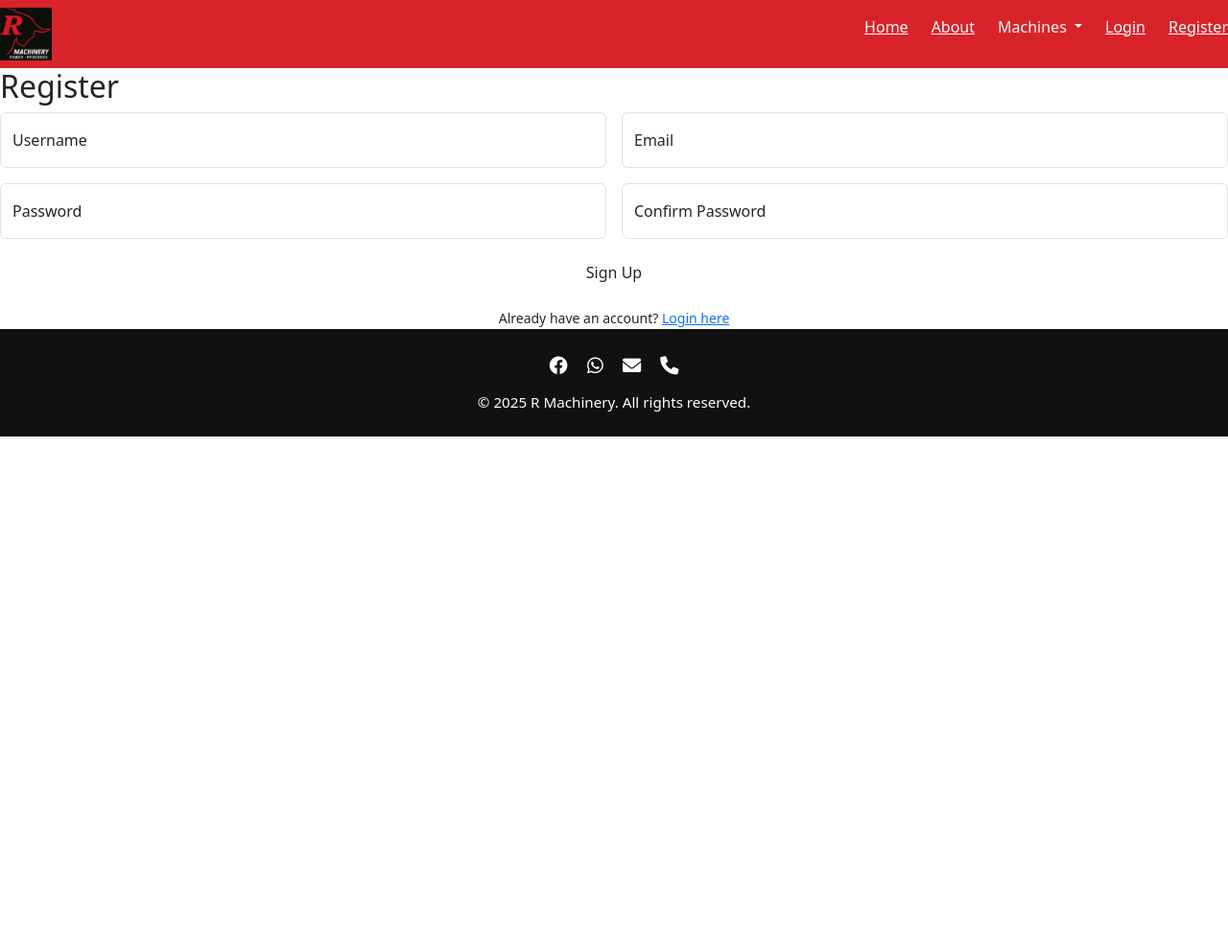
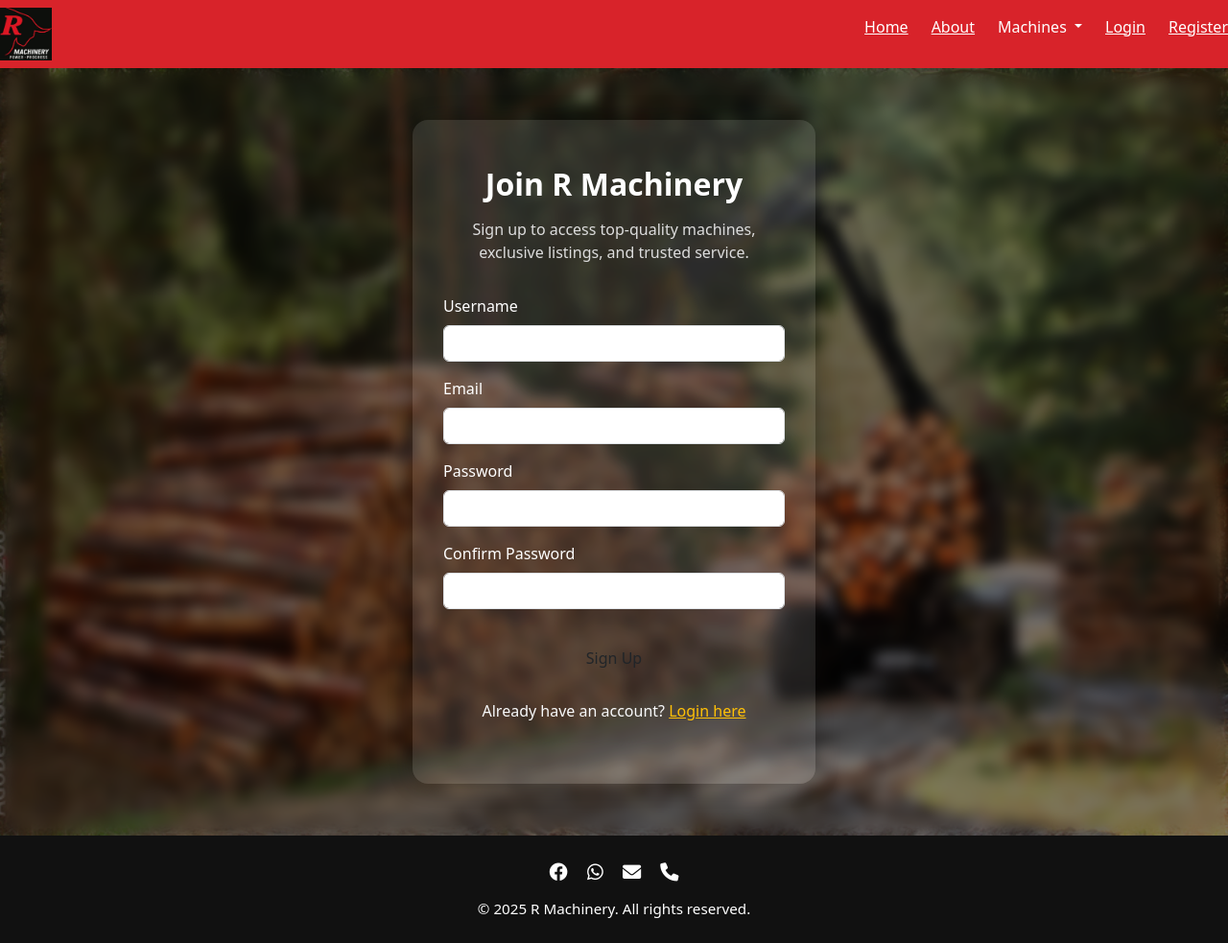
Before and after one commit to wosohd/R-Machinery, a Flask app: page /register in a window 1280 px wide. Shown: the whole page at 96% size. Before the commit the page ends 455 px from the top, so only its background shows below. Run offline with Flask 3, Linux system fonts and the light colour scheme; some libraries are stand-ins or nearby versions.

Commit message:
Authentication for login and register

```diff
--- a/app/static/css/main.css
+++ b/app/static/css/main.css
@@ -437,3 +437,50 @@ a:hover {
 .error-page p {
   font-size: 1.25rem;
 }
+.auth-page {
+  position: relative;
+  background: url('/static/images/auth-bg.jpg') center center / cover no-repeat fixed;
+  min-height: 100vh;
+  display: flex;
+  align-items: center;
+  justify-content: center;
+}
+
+.auth-overlay {
+  position: absolute;
+  top: 0;
+  left: 0;
+  width: 100%;
+  height: 100%;
+  backdrop-filter: blur(7px);
+  background-color: rgba(0, 0, 0, 0.5);
+  z-index: 0;
+}
+
+.auth-form-container {
+  position: relative;
+  z-index: 1;
+  background-color: rgba(255, 255, 255, 0.1);
+  padding: 3rem 2rem;
+  border-radius: 1rem;
+  max-width: 420px;
+  width: 90%;
+  backdrop-filter: blur(3px);
+  box-shadow: 0 0 25px rgba(0, 0, 0, 0.3);
+  color: white;
+}
+
+.auth-heading {
+  font-size: 2rem;
+  font-weight: bold;
+  margin-bottom: 1rem;
+  color: #fff;
+  text-align: center;
+}
+
+.auth-subtext {
+  font-size: 1rem;
+  color: #ddd;
+  margin-bottom: 2rem;
+  text-align: center;
+}
--- a/app/templates/register.html
+++ b/app/templates/register.html
@@ -1,48 +1,41 @@
 {% extends "base.html" %}
+{% block head %}
+<link rel="stylesheet" href="{{ url_for('static', filename='css/auth.css') }}">
+{% endblock %}
+{% block title %}Register - R Machinery{% endblock %}
 
 {% block content %}
-<section class="form-page">
-  <div class="form-container">
-    <h2 class="form-title">Register</h2>
-    <form method="POST" class="row g-3">
+<div class="auth-page">
+  <div class="auth-overlay"></div>
+  <div class="auth-form-container fade-in">
+    <h1 class="auth-heading">Join R Machinery</h1>
+    <p class="auth-subtext">Sign up to access top-quality machines, exclusive listings, and trusted service.</p>
+
+    <form method="POST" class="auth-form">
       {{ form.hidden_tag() }}
-
-      <div class="col-md-6">
-        <div class="form-floating">
-          {{ form.username(class="form-control", placeholder="Username") }}
-          {{ form.username.label(class="form-label") }}
-        </div>
+      <div class="mb-3">
+        {{ form.username.label(class="form-label") }}
+        {{ form.username(class="form-control") }}
       </div>
-
-      <div class="col-md-6">
-        <div class="form-floating">
-          {{ form.email(class="form-control", placeholder="Email") }}
-          {{ form.email.label(class="form-label") }}
-        </div>
+      <div class="mb-3">
+        {{ form.email.label(class="form-label") }}
+        {{ form.email(class="form-control") }}
       </div>
-
-      <div class="col-md-6">
-        <div class="form-floating">
-          {{ form.password(class="form-control", placeholder="Password") }}
-          {{ form.password.label(class="form-label") }}
-        </div>
+      <div class="mb-3">
+        {{ form.password.label(class="form-label") }}
+        {{ form.password(class="form-control") }}
       </div>
-
-      <div class="col-md-6">
-        <div class="form-floating">
-          {{ form.confirm_password(class="form-control", placeholder="Confirm Password") }}
-          {{ form.confirm_password.label(class="form-label") }}
-        </div>
+      <div class="mb-3">
+        {{ form.confirm_password.label(class="form-label") }}
+        {{ form.confirm_password(class="form-control") }}
       </div>
-
-      <div class="col-12">
-        {{ form.submit(class="btn btn-rm w-100") }}
-      </div>
-
-      <div class="col-12 text-center">
-        <small>Already have an account? <a href="{{ url_for('main.login') }}">Login here</a></small>
+      <div class="text-center">
+        {{ form.submit(class="btn btn-rm w-100 mt-3") }}
       </div>
     </form>
+    <p class="mt-4 text-light text-center">Already have an account?
+      <a href="{{ url_for('main.login') }}" class="text-decoration-underline text-warning">Login here</a>
+    </p>
   </div>
-</section>
+</div>
 {% endblock %}
```
Also changed, not shown: app/static/css/auth.css (added, +85 -0 lines), app/templates/login.html (+22 -27 lines), app/static/Images/auth-bg.jpg (added).
